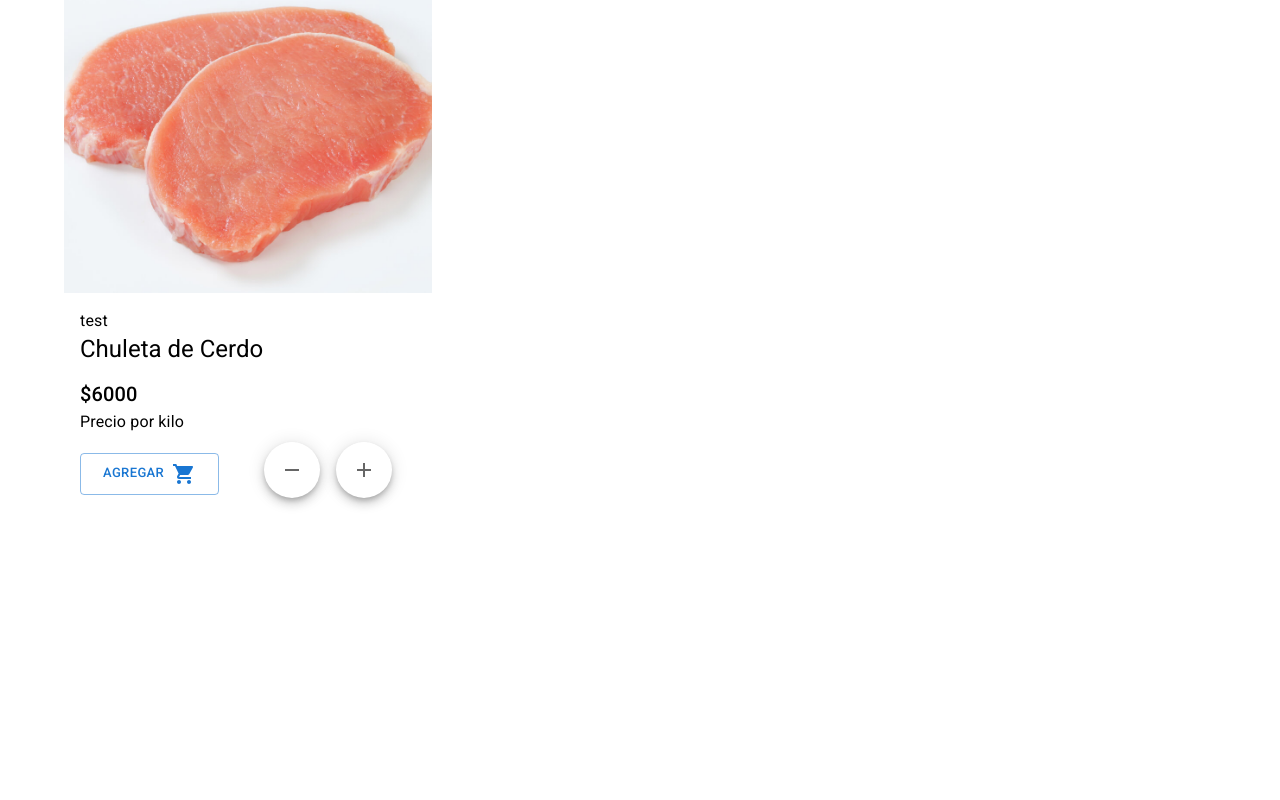
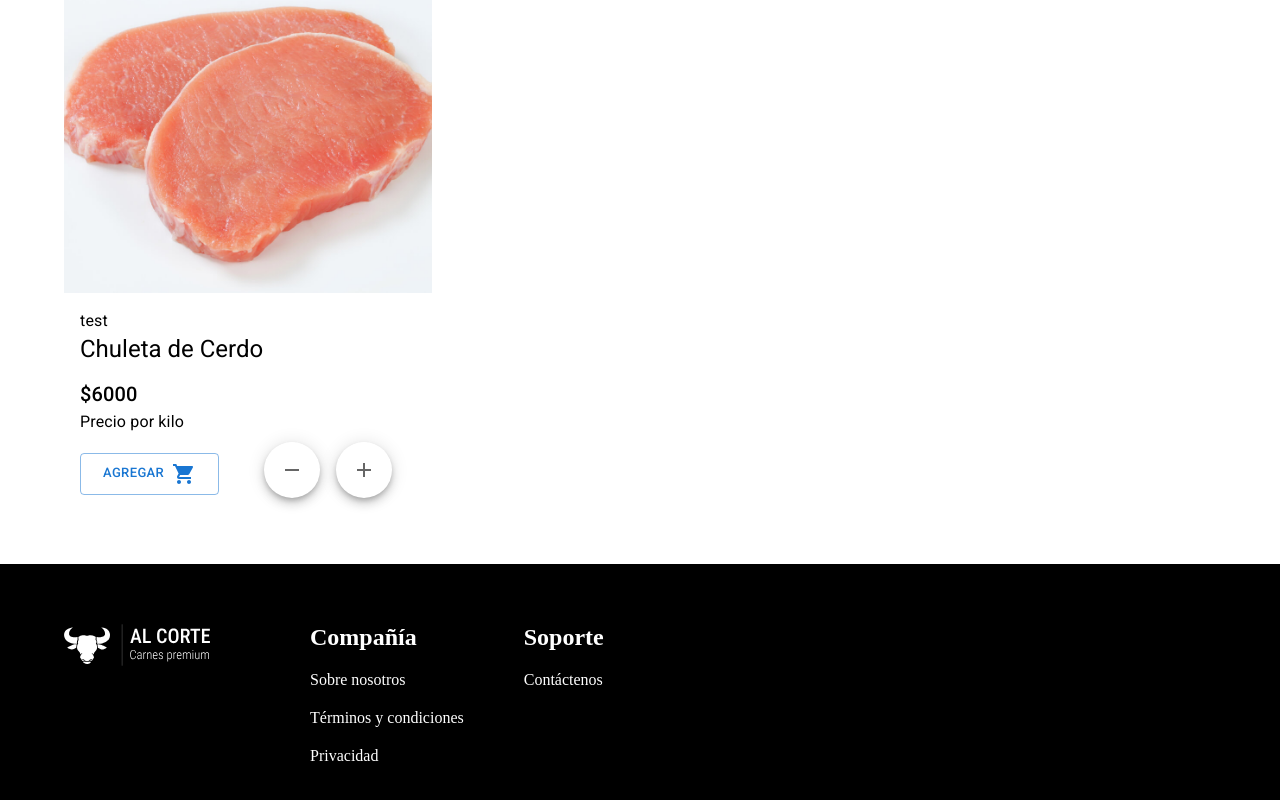
Before and after one commit to MychelGarzon/meatShop, a React (Vite) app: page / in a window 1280 px wide. Shown: the part 1297-2097 px from the top of the page. Before the commit the page ends 1816 px from the top, so only its background shows below. Built offline with nearby package versions, Linux system fonts and the light colour scheme.

Commit message:
Created footer

```diff
--- /dev/null
+++ b/src/components/footer/Footer.tsx
@@ -0,0 +1,37 @@
+import React from 'react';
+import logo from '../../assets/LogoAlCorte.svg';
+
+const Footer: React.FC = () => {
+  return (
+
+    <div style={{ position: 'absolute', left: 0, display: 'flex', flexDirection: 'row', width: '100vw', backgroundColor: '#000000', padding: '60px', marginTop: '45px', boxSizing: 'border-box' }}>
+
+
+      {/* Logo */}
+      <div style={{ display: 'flex', alignItems: 'center', marginTop: '-105px', marginRight: '20px' }}>
+      <img src={logo} alt="Logo" style={{ height: '150px', width: '150px' }} />
+      </div>
+
+      {/* First Column with Headline and Links */}
+      <div style={{ marginLeft: '80px', marginRight: '40px' }}>
+        <h2 style={{ margin: '0', marginBottom: '10px', color: 'white' }}>Compañía</h2>
+        <div style={{ display: 'flex', flexDirection: 'column' }}>
+          <a href="#" style={{ margin: '10px 0 20px 0', textDecoration: 'none', color: '#FFFFFF' }}>Sobre nosotros</a>
+          <a href="#" style={{ margin: '0 0 20px 0', textDecoration: 'none', color: '#FFFFFF' }}>Términos y condiciones</a>
+          <a href="#" style={{ margin: '0 0 5px 0', textDecoration: 'none', color: '#FFFFFF' }}>Privacidad</a>
+        </div>
+      </div>
+
+      {/* Second Column with Headline and Single Link */}
+      <div>
+        <h2 style={{ margin: '0', marginLeft: '20px', marginBottom: '20px', color: "#FFFFFF" }}>Soporte</h2>
+        <div>
+          <a href="#" style={{ margin: '0 0 5px 20px', textDecoration: 'none', color: '#FFFFFF' }}>Contáctenos</a>
+        </div>
+      </div>
+    </div>
+  );
+}
+
+
+export default Footer;
--- a/src/components/header/Header.tsx
+++ b/src/components/header/Header.tsx
@@ -16,7 +16,7 @@ interface HeaderProps {
   const Header: React.FC<HeaderProps> = ({ className }) => {
   return (
     <Box className={styles.headerBox} sx={{ flexGrow: 1, width: '100vw', margin: 10 }}>
-      <AppBar position="absolute" sx={{ backgroundColor: '#000000'}}>
+      <AppBar className={styles.appBar} position="absolute" sx={{ backgroundColor: '#000000'}}>
         <Toolbar>
           <IconButton
             size="large"
@@ -27,7 +27,7 @@ interface HeaderProps {
           >
           </IconButton>
           <Typography variant="h6" component="div" sx={{ flexGrow: 1 }}>
-          <img src={logo} alt="Logo" style={{ height: '40px', width: '33px', marginTop: '8px' }} />
+          <img src={logo} alt="Logo" style={{ height: '40px', width: '145px', marginTop: '8px' }} />
           </Typography>
           <Button color="inherit"><ShoppingCartIcon sx={{ height: 24, width: 24 }}/></Button>
         </Toolbar>
--- a/src/layout/Root.tsx
+++ b/src/layout/Root.tsx
@@ -1,13 +1,16 @@
-
+import Header from "../components/header/Header";
+import Footer from "../components/footer/Footer";
 import { Outlet } from "react-router-dom";
 
 export default function Root() {
 
   return (
     <>
+    <Header />
      <main>
         <Outlet />
       </main>
+      <Footer/>
 
     </>
   );
--- a/src/routes/home/Home.tsx
+++ b/src/routes/home/Home.tsx
@@ -1,5 +1,5 @@
 import styles from './home.module.css'
-import Header from '../../components/header/Header'
+import Footer from '../../components/footer/Footer'
 import Banner from '../../components/banner/Banner'
 import Filter from '../../components/filter/Filter'
 import ProductCard from '../../components/productCard/ProductCard'
@@ -19,7 +19,6 @@ const Home: React.FC = () => {
 
   return (
     <Container className={styles.homeContainer}>
-      <Header className={styles.headerBox} />
       <Box className={styles.bannerBox}>
         <Banner />
       </Box>
```
Also changed, not shown: src/assets/LogoAlCorte.svg.
